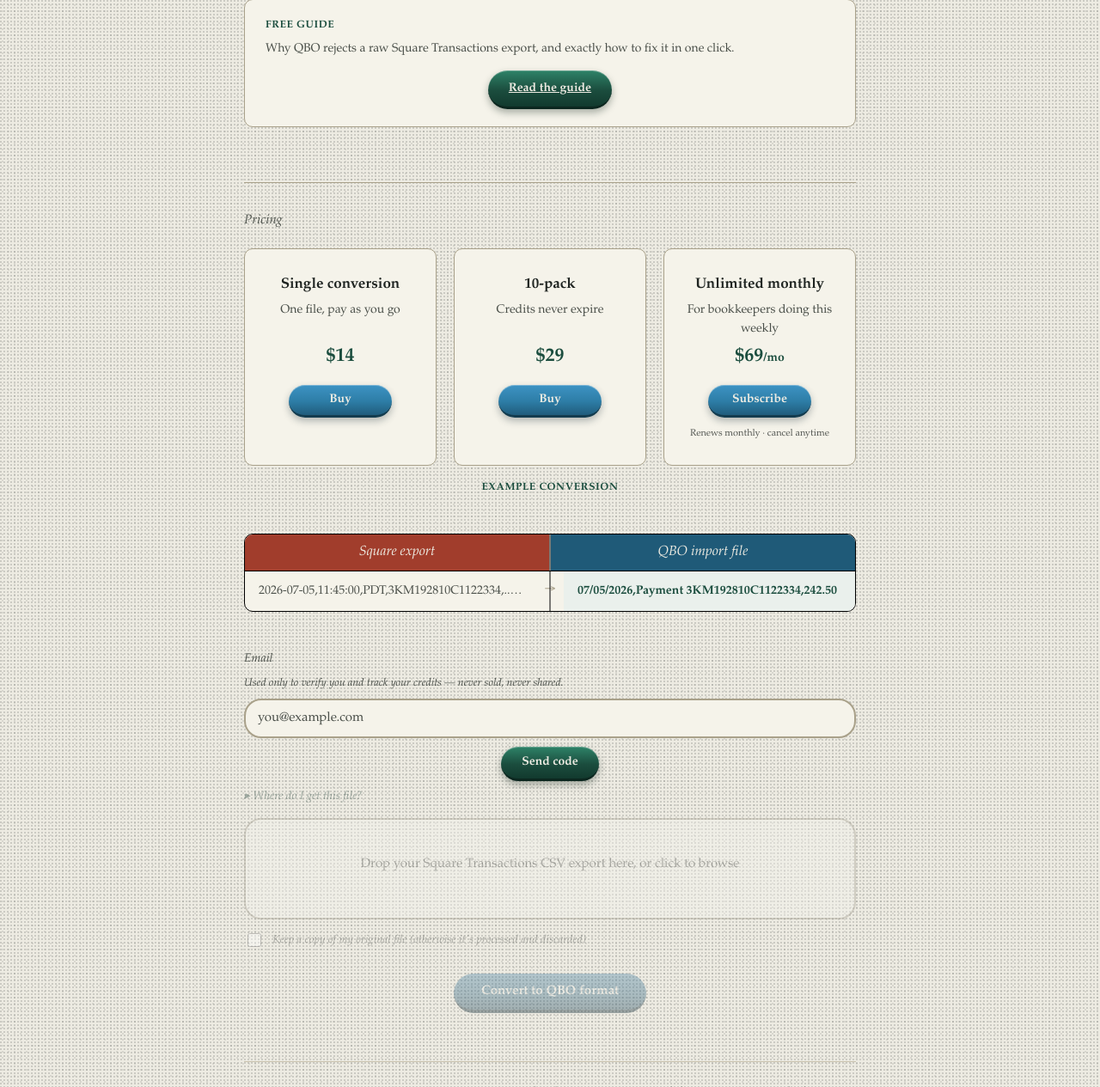
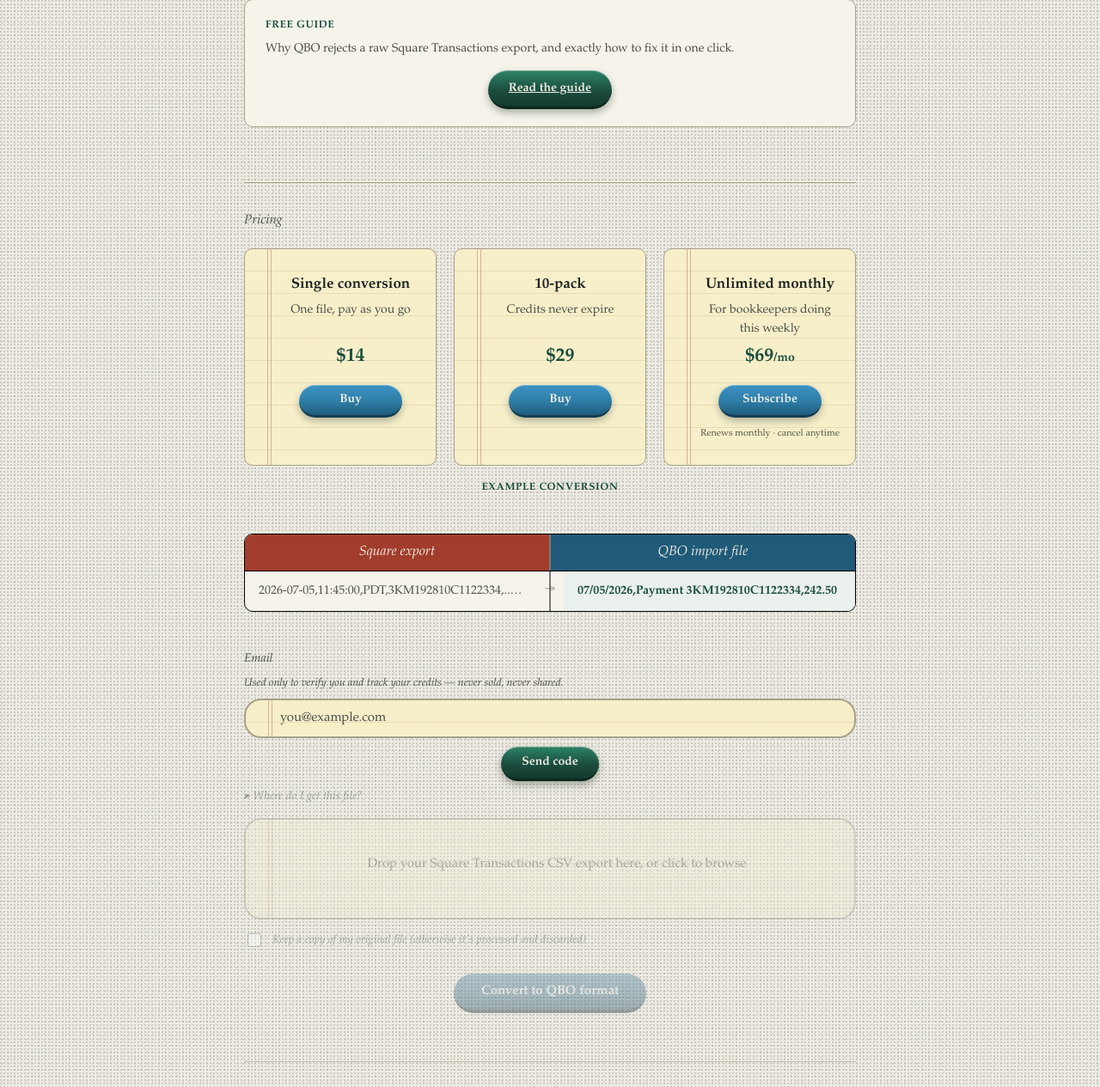
Before and after one commit to workathome180/TillMod, a Flask app: page / in a window 1280 px wide. Shown: the part 508-1773 px from the top of the page at 86% size. Run offline with Flask 3, Linux system fonts and the light colour scheme.

Commit message:
Apply Ledger Margin design to dropzone, pricing cards, and inputs

```diff
--- a/templates/index.html
+++ b/templates/index.html
@@ -14,6 +14,7 @@
     --font: 'Palatino Linotype', 'Book Antiqua', Palatino, 'URW Palladio L', 'Palatino LT STD', Georgia, serif;
     --paper: #EDEBE2;
     --paper-raised: #F5F3EA;
+    --legal-pad-yellow: #F7EFC9;
     --ink: #1F2421;
     --ink-soft: #4A4F49;
     --ledger-green: #1B4D3E;
@@ -254,9 +255,18 @@
   .dropzone {
     display: block;
     border: 2px solid var(--rule-strong);
-    background: var(--paper-raised);
+    background:
+      linear-gradient(to right, transparent 26px, rgba(161, 61, 44, 0.35) 26px, rgba(161, 61, 44, 0.35) 27px, transparent 27px),
+      linear-gradient(to right, transparent 30px, rgba(161, 61, 44, 0.35) 30px, rgba(161, 61, 44, 0.35) 31px, transparent 31px),
+      repeating-linear-gradient(
+        to bottom,
+        transparent,
+        transparent 25px,
+        rgba(122, 108, 61, 0.28) 26px
+      ),
+      var(--legal-pad-yellow);
     border-radius: var(--radius-lg);
-    padding: 40px 24px;
+    padding: 40px 24px 40px 40px;
     text-align: center;
     cursor: pointer;
     transition: border-color 0.15s ease, background 0.15s ease;
@@ -320,10 +330,19 @@
   .email-input {
     display: block;
     width: 100%;
-    padding: 12px 14px;
+    padding: 12px 14px 12px 40px;
     border: 2px solid var(--rule-strong);
     border-radius: var(--radius-lg);
-    background: var(--paper-raised);
+    background:
+      linear-gradient(to right, transparent 26px, rgba(161, 61, 44, 0.35) 26px, rgba(161, 61, 44, 0.35) 27px, transparent 27px),
+      linear-gradient(to right, transparent 30px, rgba(161, 61, 44, 0.35) 30px, rgba(161, 61, 44, 0.35) 31px, transparent 31px),
+      repeating-linear-gradient(
+        to bottom,
+        transparent,
+        transparent 25px,
+        rgba(122, 108, 61, 0.28) 26px
+      ),
+      var(--legal-pad-yellow);
     color: var(--ink);
     font-family: var(--font);
     font-size: 15px;
@@ -596,10 +615,19 @@
     justify-items: center;
     text-align: center;
     gap: 4px;
-    padding: 28px 16px;
+    padding: 28px 16px 28px 40px;
     border: 1px solid var(--rule-strong);
     border-radius: var(--radius-md);
-    background: var(--paper-raised);
+    background:
+      linear-gradient(to right, transparent 26px, rgba(161, 61, 44, 0.35) 26px, rgba(161, 61, 44, 0.35) 27px, transparent 27px),
+      linear-gradient(to right, transparent 30px, rgba(161, 61, 44, 0.35) 30px, rgba(161, 61, 44, 0.35) 31px, transparent 31px),
+      repeating-linear-gradient(
+        to bottom,
+        transparent,
+        transparent 25px,
+        rgba(122, 108, 61, 0.28) 26px
+      ),
+      var(--legal-pad-yellow);
   }
 
   .tally-row .plan-name {
```
